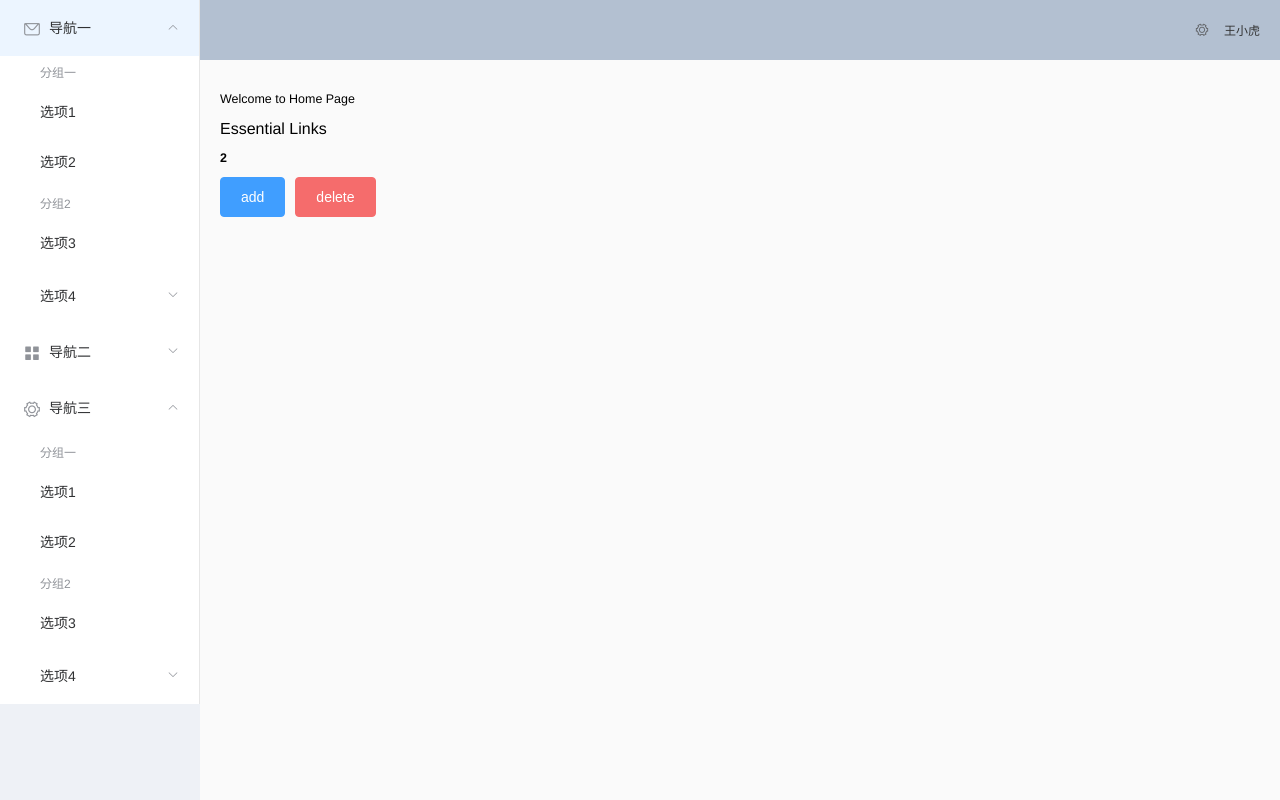
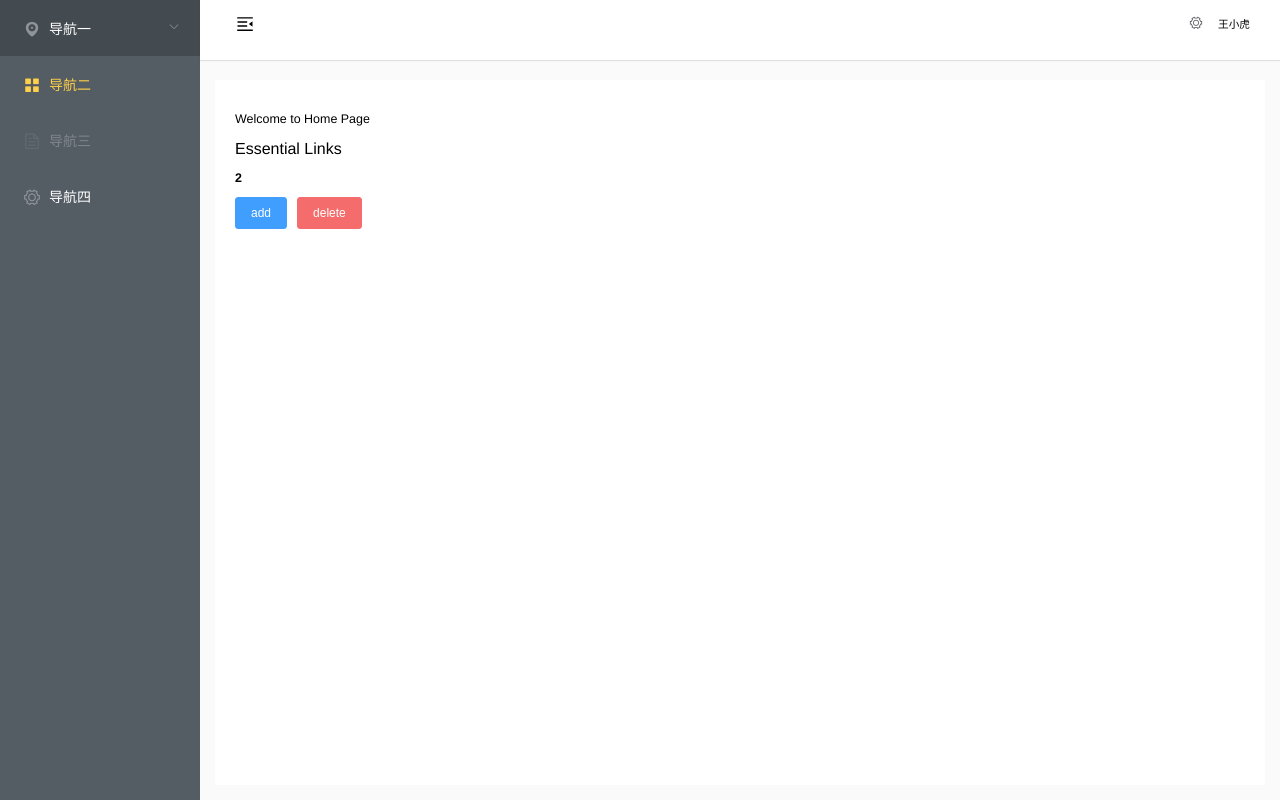
Before and after one commit to Jaden9527/vue_element, a Vue app: page /#/home in a window 1280 px wide. Built offline with nearby package versions, Linux system fonts and the light colour scheme.

Commit message:
6.26 菜单

```diff
--- a/src/store/modules/app.js
+++ b/src/store/modules/app.js
@@ -79,7 +79,7 @@
                 content.commit('SET_NAME', userName)
                 resolve();
             })
-        }
+        },
     }
 };
 
--- a/src/views/dashboard/index.vue
+++ b/src/views/dashboard/index.vue
@@ -3,8 +3,8 @@
         <h1>{{ msg }}</h1>
         <h2>Essential Links</h2>
         <h3>{{this.$store.state.count}}</h3>
-        <el-button type="primary" @click="addFn">add</el-button>
-        <el-button type="danger" @click="reductFn">delete</el-button>
+        <el-button type="primary" size="small" @click="addFn">add</el-button>
+        <el-button type="danger" size="small" @click="reductFn">delete</el-button>
     </div>
 </template>
 
--- /dev/null
+++ b/src/views/layout/component/Hamburger/index.vue
@@ -0,0 +1,44 @@
+<template>
+  <div style="padding: 0 15px;" @click="toggleClick">
+    <svg
+      :class="{'is-active':isActive}"
+      class="hamburger"
+      viewBox="0 0 1024 1024"
+      xmlns="http://www.w3.org/2000/svg"
+      width="64"
+      height="64"
+    >
+      <path d="M408 442h480c4.4 0 8-3.6 8-8v-56c0-4.4-3.6-8-8-8H408c-4.4 0-8 3.6-8 8v56c0 4.4 3.6 8 8 8zm-8 204c0 4.4 3.6 8 8 8h480c4.4 0 8-3.6 8-8v-56c0-4.4-3.6-8-8-8H408c-4.4 0-8 3.6-8 8v56zm504-486H120c-4.4 0-8 3.6-8 8v56c0 4.4 3.6 8 8 8h784c4.4 0 8-3.6 8-8v-56c0-4.4-3.6-8-8-8zm0 632H120c-4.4 0-8 3.6-8 8v56c0 4.4 3.6 8 8 8h784c4.4 0 8-3.6 8-8v-56c0-4.4-3.6-8-8-8zM142.4 642.1L298.7 519a8.84 8.84 0 0 0 0-13.9L142.4 381.9c-5.8-4.6-14.4-.5-14.4 6.9v246.3a8.9 8.9 0 0 0 14.4 7z" />
+    </svg>
+  </div>
+</template>
+
+<script>
+export default {
+  name: 'Hamburger',
+  props: {
+    isActive: {
+      type: Boolean,
+      default: false
+    }
+  },
+  methods: {
+    toggleClick() {
+      this.$emit('toggleClick')
+    }
+  }
+}
+</script>
+
+<style scoped>
+.hamburger {
+  display: inline-block;
+  vertical-align: middle;
+  width: 20px;
+  height: 20px;
+}
+
+.hamburger.is-active {
+  transform: rotate(180deg);
+}
+</style>
--- a/src/views/layout/layout.vue
+++ b/src/views/layout/layout.vue
@@ -1,11 +1,23 @@
 <template>
     <div class="content">
         <el-container style="height: 100%;">
-            <el-aside :width="asideWidth" style="background-color: rgb(238, 241, 246)">
-                <el-menu :default-openeds="['1', '3']">
+            <el-aside :width="asideWidth">
+                <el-menu
+                    default-active="2"
+                    class="el-menu-vertical-demo"
+                    @open="handleOpen"
+                    background-color="#545c64"
+                    text-color="#fff"
+                    active-text-color="#ffd04b"
+                    :collapse="isCollapsed"
+                    :style="{width: asideWidth}"
+                    unique-opened="true"
+                    :collapse-transition="transition"
+                >
                     <el-submenu index="1">
                         <template slot="title">
-                            <i class="el-icon-message"></i>导航一
+                            <i class="el-icon-location"></i>
+                            <span>导航一</span>
                         </template>
                         <el-menu-item-group>
                             <template slot="title">分组一</template>
@@ -17,47 +29,36 @@
                         </el-menu-item-group>
                         <el-submenu index="1-4">
                             <template slot="title">选项4</template>
-                            <el-menu-item index="1-4-1">选项4-1</el-menu-item>
+                            <el-menu-item index="1-4-1">选项1</el-menu-item>
                         </el-submenu>
                     </el-submenu>
-                    <el-submenu index="2">
-                        <template slot="title">
-                            <i class="el-icon-menu"></i>导航二
-                        </template>
-                        <el-menu-item-group>
-                            <template slot="title">分组一</template>
-                            <el-menu-item index="2-1">选项1</el-menu-item>
-                            <el-menu-item index="2-2">选项2</el-menu-item>
-                        </el-menu-item-group>
-                        <el-menu-item-group title="分组2">
-                            <el-menu-item index="2-3">选项3</el-menu-item>
-                        </el-menu-item-group>
-                        <el-submenu index="2-4">
-                            <template slot="title">选项4</template>
-                            <el-menu-item index="2-4-1">选项4-1</el-menu-item>
-                        </el-submenu>
-                    </el-submenu>
-                    <el-submenu index="3">
-                        <template slot="title">
-                            <i class="el-icon-setting"></i>导航三
-                        </template>
-                        <el-menu-item-group>
-                            <template slot="title">分组一</template>
-                            <el-menu-item index="3-1">选项1</el-menu-item>
-                            <el-menu-item index="3-2">选项2</el-menu-item>
-                        </el-menu-item-group>
-                        <el-menu-item-group title="分组2">
-                            <el-menu-item index="3-3">选项3</el-menu-item>
-                        </el-menu-item-group>
-                        <el-submenu index="3-4">
-                            <template slot="title">选项4</template>
-                            <el-menu-item index="3-4-1">选项4-1</el-menu-item>
-                        </el-submenu>
-                    </el-submenu>
+                    <el-menu-item index="2">
+                        <i class="el-icon-menu"></i>
+                        <span slot="title">导航二</span>
+                    </el-menu-item>
+                    <el-menu-item index="3" disabled>
+                        <i class="el-icon-document"></i>
+                        <span slot="title">导航三</span>
+                    </el-menu-item>
+                    <el-menu-item index="4">
+                        <i class="el-icon-setting"></i>
+                        <span slot="title">导航四</span>
+                    </el-menu-item>
                 </el-menu>
             </el-aside>
             <el-container>
-                <el-header style="text-align: right; font-size: 12px">
+                <el-header :class="headerClass">
+                    <div class="flex-row flex-y-center">
+                        <div class="flex-grow-0">
+                            <hamburger
+                                id="hamburger-container"
+                                :is-active="!isCollapsed"
+                                class="hamburger-container"
+                                @toggleClick="toggleSideBar"
+                            />
+                        </div>
+                        <div class="flex-grow-1"></div>
+                        <div class="flex-grow-0" style="margin: 0px 10px;">
                             <el-dropdown>
                                 <i class="el-icon-setting" style="margin-right: 15px"></i>
                                 <el-dropdown-menu slot="dropdown">
@@ -67,8 +68,12 @@
                                 </el-dropdown-menu>
                             </el-dropdown>
                             <span>王小虎</span>
+                        </div>
+                    </div>
                 </el-header>
-                <el-main>
+                <el-main
+                    :style="{margin: '80px 15px 15px', background: '#fff', minHeight: '260px',overflow: 'auto'}"
+                >
                     <router-view></router-view>
                 </el-main>
             </el-container>
@@ -77,34 +82,77 @@
 </template>
 
 <script>
+import Hamburger from "./component/Hamburger";
+
 export default {
   name: "Layout",
+  components: {
+    Hamburger
+  },
   data() {
     return {
       isCollapsed: false,
+      transition: false
     };
   },
   computed: {
     asideWidth() {
-        return this.isCollapsed ? "78px" : "200px"
+      return this.isCollapsed ? "78px" : "200px";
+    },
+    headerClass() {
+      return this.isCollapsed ? "collapsed-header" : "";
     }
   },
-  methods: {}
+  methods: {
+    toggleSideBar() {
+      this.isCollapsed = !this.isCollapsed;
+    },
+    /** 打开的菜单 */
+    handleOpen(key, keyPath) {
+      console.log(key, keyPath);
+    }
+  }
 };
 </script>
 
 <style lang="less" scoped>
+@import "../../common/style/flex.css";
+
 .content {
   width: 100%;
   height: 100%;
 }
 .el-header {
-  background-color: #b3c0d1;
-  color: #333;
-  line-height: 60px;
+  background-color: #fff;
+  -webkit-box-shadow: 0 1px 1px rgba(0, 0, 0, 0.1);
+  box-shadow: 0 1px 1px rgba(0, 0, 0, 0.1);
+  position: fixed;
+  top: 0;
+  right: 0;
+  z-index: 9;
+  width: calc(100% - 200px);
+//   -webkit-transition: width 0.28s;
+//   transition: width 0.28s;
+}
+.collapsed-header {
+  width: calc(100% - 78px);
 }
 
 .el-aside {
-  color: #333;
+  overflow-x: hidden;
+  background: #545C64;
+  box-sizing: border-box;
+}
+.hamburger-container {
+  line-height: 46px;
+  height: 100%;
+  float: left;
+  cursor: pointer;
+  transition: background 0.3s;
+  -webkit-tap-highlight-color: transparent;
+
+  &:hover {
+    background: rgba(0, 0, 0, 0.025);
+  }
 }
 </style>
```
Lines whose indentation alone changed are shown as unchanged.
